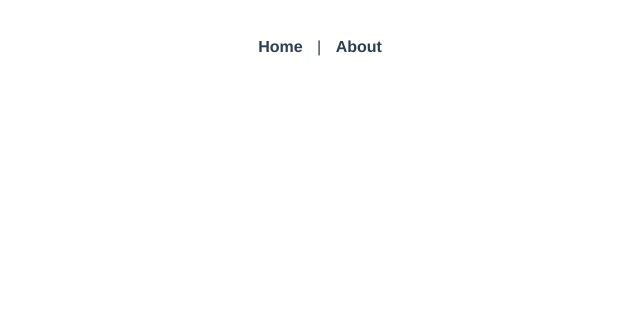
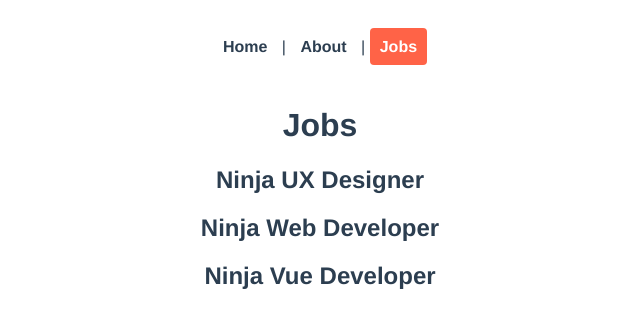
Before and after one commit to shahidsarker/vue-ninja-jobs, a Vue app: page /jobs in a window 1280 px wide. Before the commit this address had no page. Shown: the top 328 px of the page, without its empty margins (320-960 px from the left). Built offline with nearby package versions, Linux system fonts and the light colour scheme.

Commit message:
JobDetails link

```diff
--- a/src/App.vue
+++ b/src/App.vue
@@ -1,7 +1,8 @@
 <template>
   <div id="nav">
     <router-link to="/">Home</router-link> |
-    <router-link :to="{ name: 'About' }">About</router-link>
+    <router-link :to="{ name: 'About' }">About</router-link> |
+    <router-link :to="{ name: 'Jobs' }">Jobs</router-link>
   </div>
   <router-view />
 </template>
--- a/src/router/index.js
+++ b/src/router/index.js
@@ -1,6 +1,8 @@
 import { createRouter, createWebHistory } from "vue-router";
 import Home from "../views/Home.vue";
 import About from "../views/About.vue";
+import Jobs from "../views/jobs/Jobs.vue";
+import JobDetails from "../views/jobs/JobDetails.vue";
 
 const routes = [
   {
@@ -11,10 +13,17 @@ const routes = [
   {
     path: "/about",
     name: "About",
-    // route level code-splitting
-    // this generates a separate chunk (about.[hash].js) for this route
-    // which is lazy-loaded when the route is visited.
     component: About,
+  },
+  {
+    path: "/jobs",
+    name: "Jobs",
+    component: Jobs,
+  },
+  {
+    path: "/jobs/:id",
+    name: "JobDetails",
+    component: JobDetails,
   },
 ];
 
--- a/src/views/Home.vue
+++ b/src/views/Home.vue
@@ -3,6 +3,7 @@
     <h1>Homepage</h1>
     <p>Lorem ipsum dolor sit amet, consectetur adipisicing elit. Animi incidunt maxime excepturi ipsam dolor voluptas quam explicabo consequuntur voluptatibus? Nemo ipsam corrupti repellat necessitatibus ullam vel magnam minus repudiandae dolorem accusantium aspernatur magni corporis reprehenderit earum dolorum deleniti, nam qui harum quis dolor veritatis consequuntur quod? Minus molestias ut, tenetur debitis esse alias adipisci perferendis culpa quo consectetur autem! Consequuntur fugiat cumque eveniet velit ipsa quo nam quae unde, alias incidunt cupiditate ipsam commodi vitae expedita eligendi blanditiis aspernatur ducimus, suscipit repudiandae necessitatibus a consequatur et eius. Placeat eum hic temporibus modi esse, cum molestiae pariatur expedita quis explicabo consequatur?</p>
     <p>Lorem, ipsum dolor sit amet consectetur adipisicing elit. Facere aspernatur, quas, fuga laudantium eaque, eligendi velit tempora ut earum vel ab cumque voluptatum. Unde alias corrupti temporibus at corporis odit assumenda dignissimos expedita rem nemo facere commodi repellendus illum fugiat quis, earum aperiam dicta ullam dolor similique quia. Officiis nihil, consectetur debitis quidem voluptate molestias repellat distinctio commodi suscipit quos laborum! Nobis voluptates debitis repellat eveniet blanditiis deserunt unde recusandae ratione. Aut tenetur, sint alias hic ratione, laborum qui, maxime impedit sit asperiores debitis. Aperiam ullam voluptatibus cum porro! Ipsam cum accusantium optio repellendus quis consectetur laboriosam inventore consequatur voluptate.</p>
+
   </div>
 </template>
 
--- /dev/null
+++ b/src/views/jobs/JobDetails.vue
@@ -0,0 +1,16 @@
+<template>
+  <h1>Job Details Page</h1>
+  The job id is {{ id }}
+</template>
+
+<script>
+export default {
+  data() {
+    return {
+      id: this.$route.params.id,
+    };
+  },
+};
+</script>
+
+<style></style>
--- /dev/null
+++ b/src/views/jobs/Jobs.vue
@@ -0,0 +1,37 @@
+<template>
+  <h1>Jobs</h1>
+  <div v-for="job in jobs" :key="job.id">
+    <h2>{{ job.title }}</h2>
+  </div>
+</template>
+
+<script>
+export default {
+  data() {
+    return {
+      jobs: [
+        {
+          title: "Ninja UX Designer",
+          id: 1,
+          details:
+            "Lorem ipsum dolor sit amet consectetur adipisicing elit. Reiciendis, iusto?",
+        },
+        {
+          title: "Ninja Web Developer",
+          id: 2,
+          details:
+            "Lorem ipsum dolor sit amet consectetur, adipisicing elit. Neque molestias consequuntur dignissimos obcaecati! Labore.",
+        },
+        {
+          title: "Ninja Vue Developer",
+          id: 3,
+          details:
+            "Lorem ipsum dolor sit amet, consectetur adipisicing elit. Nemo.",
+        },
+      ],
+    };
+  },
+};
+</script>
+
+<style></style>
```
